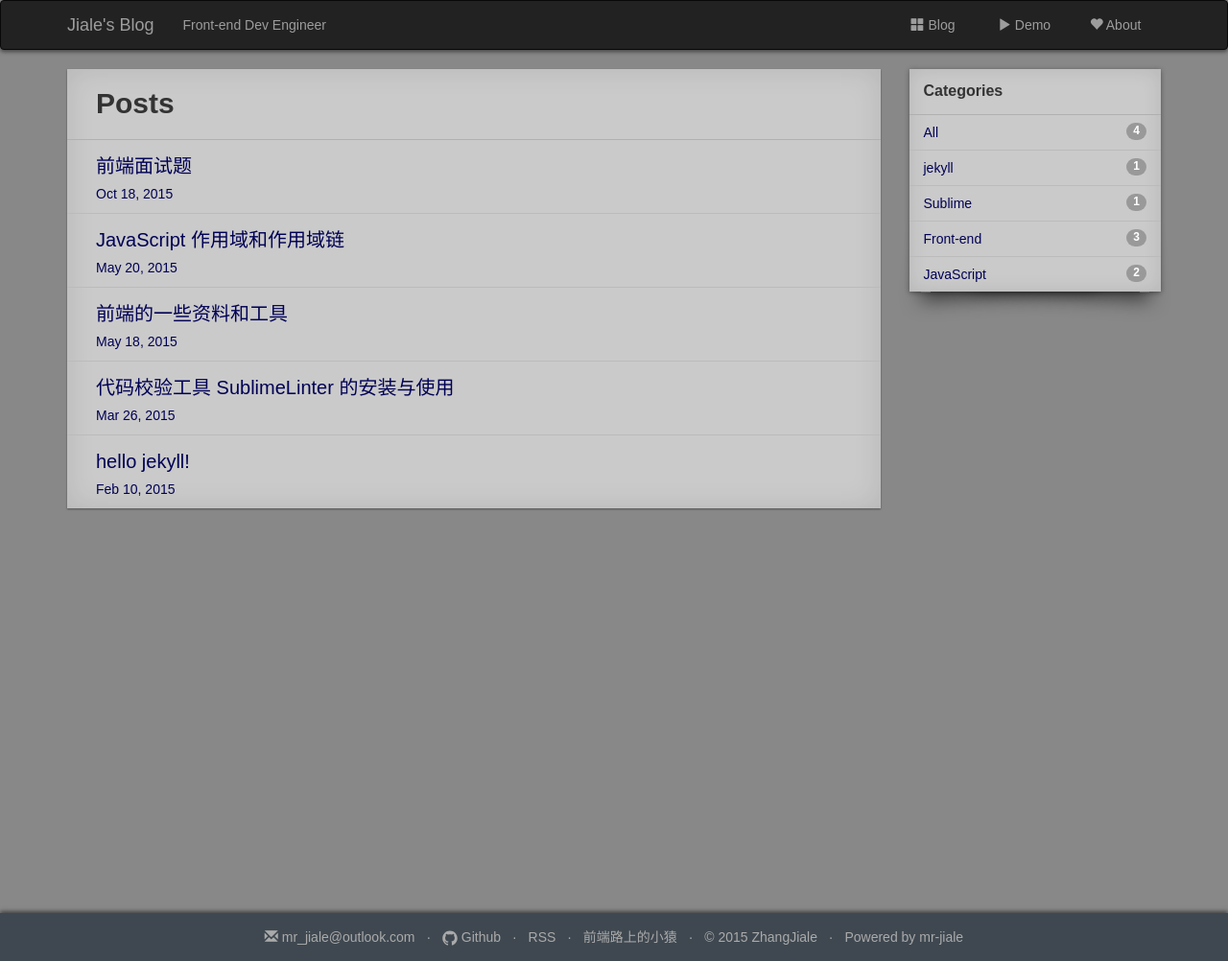
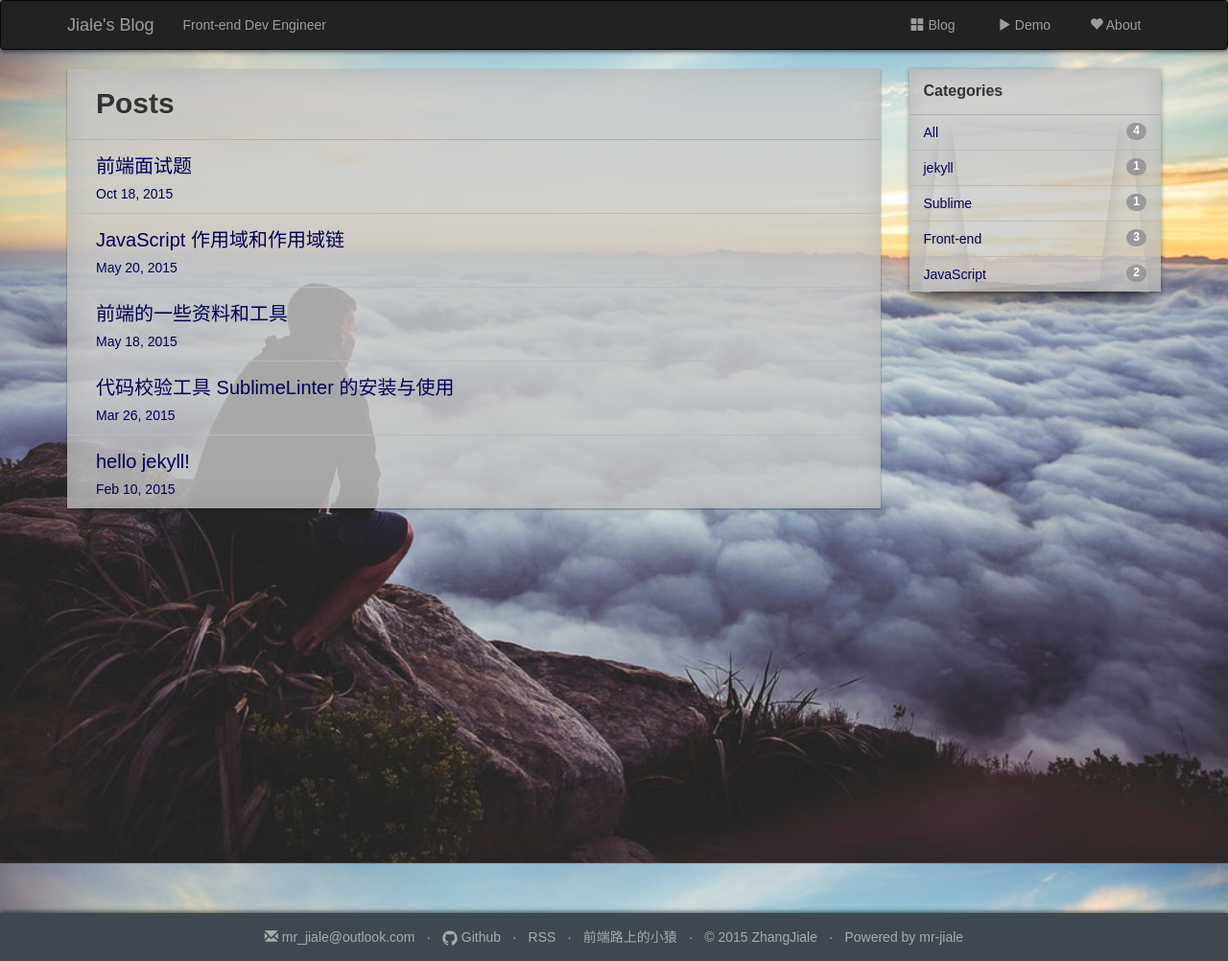
Before and after one commit to mrzjl/mrzjl.github.io, a Jekyll site: the page built from index.html, in a window 1280 px wide. Shown: the whole page at 96% size. Built offline with Jekyll 4.4.1, drawn with Linux system fonts in a browser that asks for light colours; nearby versions of some CDN libraries; comment, search, counter and statistics services are not loaded; a style sheet for code colours, icons or effects is not loaded.

Commit message:
background image

```diff
--- a/static/css/index.css
+++ b/static/css/index.css
@@ -3,8 +3,16 @@
  */
 /* commom */
 body {
-	background-color: #888 ;
+	background-color: #888;
     font-family: 'Microsoft YaHei', 'SimHei', sans-serif;
+    	background-image: url(../images/bg.png);
+    	background-position: center;
+    	background-size: cover;
+    	height: 100vh;
+    	width: 100%;
+    	min-height: 384px;
+    	background-repeat:no-repeat;
+    	background-attachment:fixed;
 }
 article p{
 	/*text-indent: 2em;*/
@@ -64,8 +72,7 @@ nav{
 	min-height: 800px;
 }
 .post-area{
-
-	background-color:#cacaca;
+	background-color: rgba(200, 200, 200, 0.8);
 	-webkit-box-shadow: 0 1px 2px rgba(0,0,0,0.4),0 0 30px rgba(10,10,0,0.1) inset;
 	-moz-box-shadow: 0 1px 2px rgba(0,0,0,0.4),0 0 30px rgba(10,10,0,0.1) inset;
 	-o-box-shadow: 0 1px 2px rgba(0,0,0,0.4),0 0 30px rgba(10,10,0,0.1) inset;
@@ -152,7 +159,7 @@ nav{
 .shadow-corner-curl{
 
 	position: relative;
-	background-color:#cacaca;
+	background-color:rgba(200,200,200,0.8);
 	-webkit-box-shadow: 0 1px 5px rgba(0,0,0,0.4),0 0 20px rgba(0,0,0,0.1) inset;
 	-moz-box-shadow: 0 1px 5px rgba(0,0,0,0.4),0 0 20px rgba(0,0,0,0.1) inset;
 	-o-box-shadow: 0 1px 5px rgba(0,0,0,0.4),0 0 20px rgba(0,0,0,0.1) inset;
@@ -438,7 +445,7 @@ blockquote:last-child {
 	line-height: 25px;
 }
 .shadow-bottom-center{
-	background-color:#cacaca;
+	background-color:rgba(200,200,200,0.8);
 	-webkit-box-shadow: 0 1px 5px rgba(0,0,0,0.4),0 0 20px rgba(0,0,0,0.1) inset;
 	-moz-box-shadow: 0 1px 5px rgba(0,0,0,0.4),0 0 20px rgba(0,0,0,0.1) inset;
 	-o-box-shadow: 0 1px 5px rgba(0,0,0,0.4),0 0 20px rgba(0,0,0,0.1) inset;
@@ -498,7 +505,7 @@ hr{
 	border-top: 1px solid #A0A0A0!important;
 }
 .hljs{
-	background:#505050!important;
+	background:rgba(80,80,80,0.8)!important;
 }
 #ds-thread #ds-reset .ds-textarea-wrapper{
 	border: 1px solid #FFF!important;
```
Also changed, not shown: static/images/bg.png (added).
